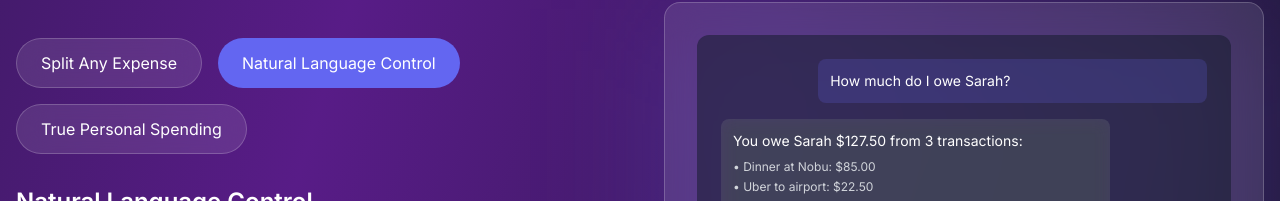
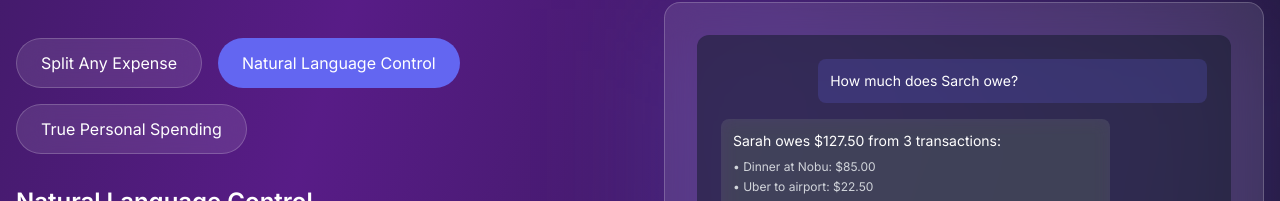
Before and after one commit to Victor-Su-Ortiz/finance_tracker_website, a Next.js app: page / in a window 1280 px wide. Both pictures are taken after a click on the button "Natural Language Control". Shown: the part 3023-3224 px from the top of the page. Built offline with nearby package versions, Linux system fonts and the light colour scheme; no server answers; the database is empty.

Commit message:
fix sarach message

```diff
--- a/components/Demo.js
+++ b/components/Demo.js
@@ -56,10 +56,10 @@ export default function Demo() {
       content: (
         <div className="space-y-4">
           <div className="bg-primary/20 rounded-lg p-3 self-end max-w-[80%] ml-auto">
-            <p className="text-sm">How much do I owe Sarah?</p>
+            <p className="text-sm">How much does Sarch owe?</p>
           </div>
           <div className="bg-white/10 backdrop-blur rounded-lg p-3 max-w-[80%]">
-            <p className="text-sm mb-2">You owe Sarah $127.50 from 3 transactions:</p>
+            <p className="text-sm mb-2">Sarah owes $127.50 from 3 transactions:</p>
             <ul className="text-xs space-y-1 text-gray-300">
               <li>• Dinner at Nobu: $85.00</li>
               <li>• Uber to airport: $22.50</li>
```
